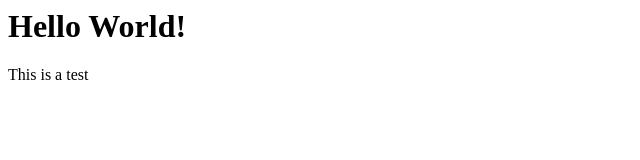
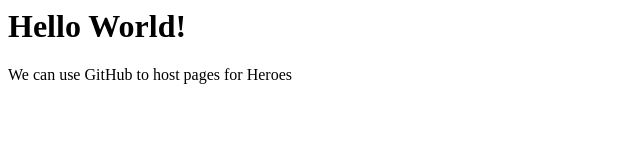
Before and after one commit to biglars/biglars.github.io, a plain HTML site: page index.html in a window 1280 px wide. Shown: the whole page, without its empty margins (0-640 px from the left). Drawn offline with Linux system fonts and the light colour scheme.

Commit message:
small text change

```diff
--- a/index.html
+++ b/index.html
@@ -1,4 +1,4 @@
 <html><body>
 <h1> Hello World!</h1>
-This is a test
+We can use GitHub to host pages for Heroes
 </body></html>
```
